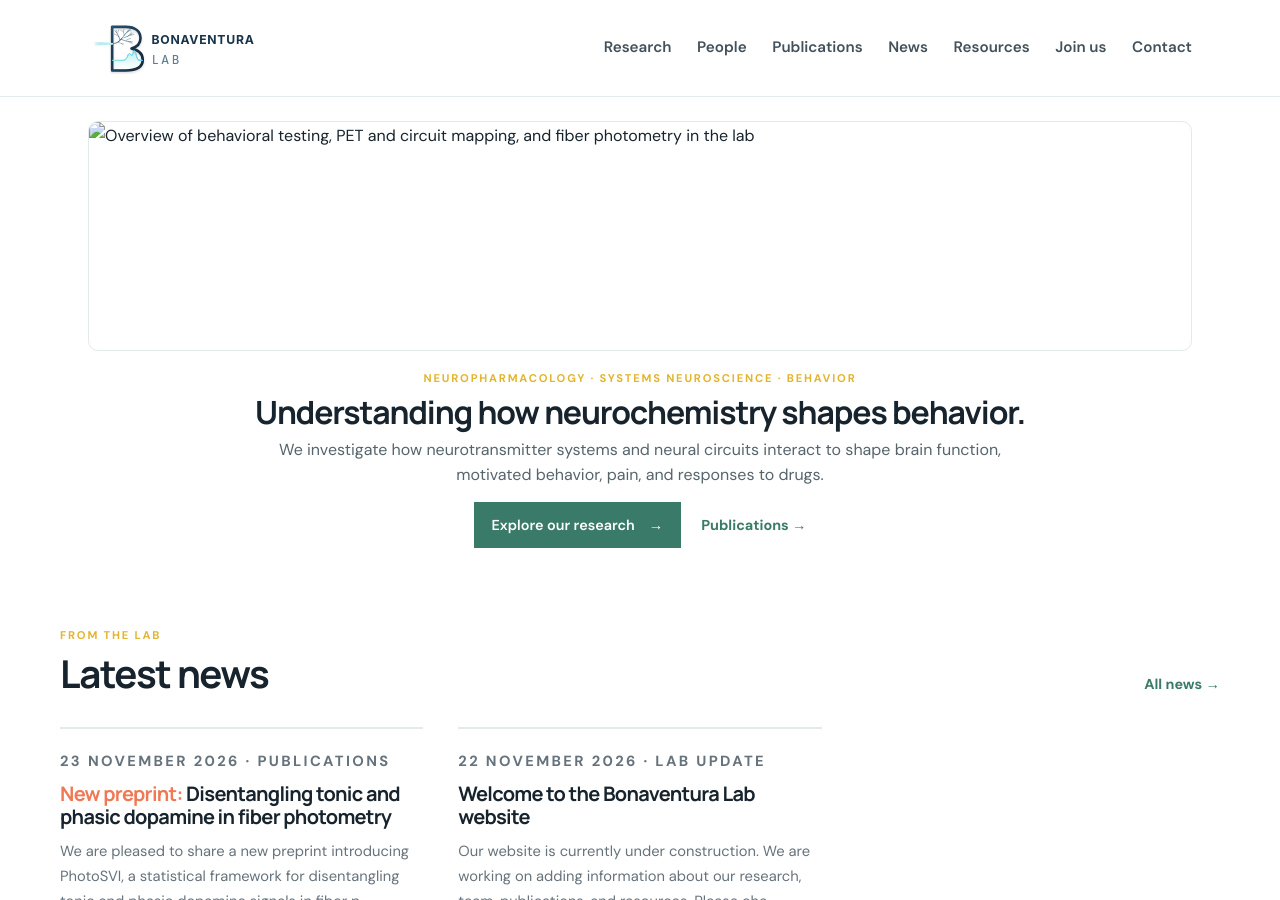
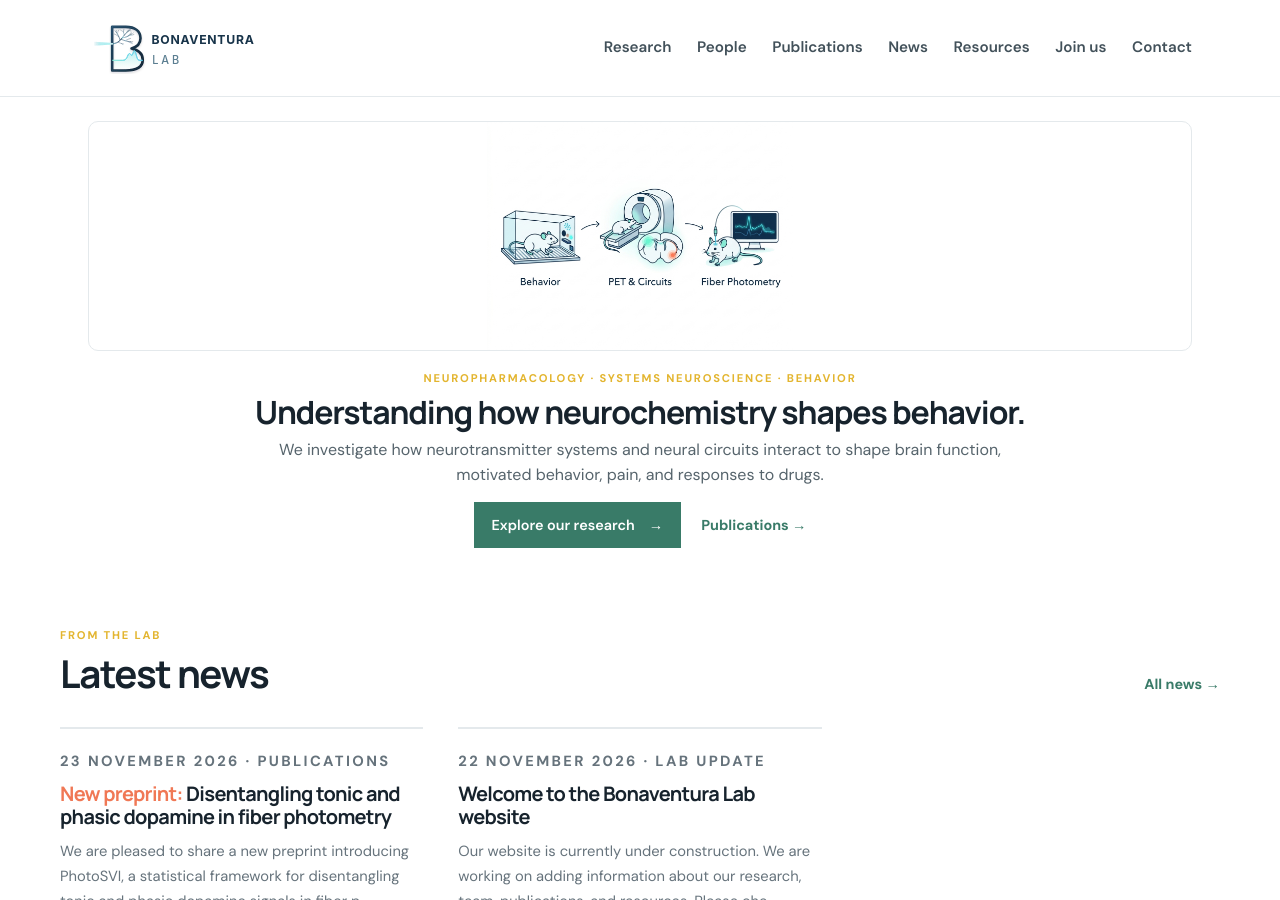
Before and after one commit to BonaventuraLab/BonaventuraLab.github.io, a Jekyll site: the page built from index.md, in a window 1280 px wide and 900 px high. Built offline with Jekyll 4.4.1, drawn with Linux system fonts in a browser that asks for light colours.

Commit message:
Update home.html

```diff
--- a/_layouts/home.html
+++ b/_layouts/home.html
@@ -3,7 +3,7 @@ layout: default
 ---
 <section class="hero">
   <div class="hero-banner">
-    <img src="{{ '/assets/imgages/hero-workflow.jpg' | relative_url }}" alt="Overview of behavioral testing, PET and circuit mapping, and fiber photometry in the lab">
+    <img src="{{ '/assets/images/hero-workflow.jpg' | relative_url }}" alt="Overview of behavioral testing, PET and circuit mapping, and fiber photometry in the lab">
   </div>
 
   <div class="hero-copy">
```
